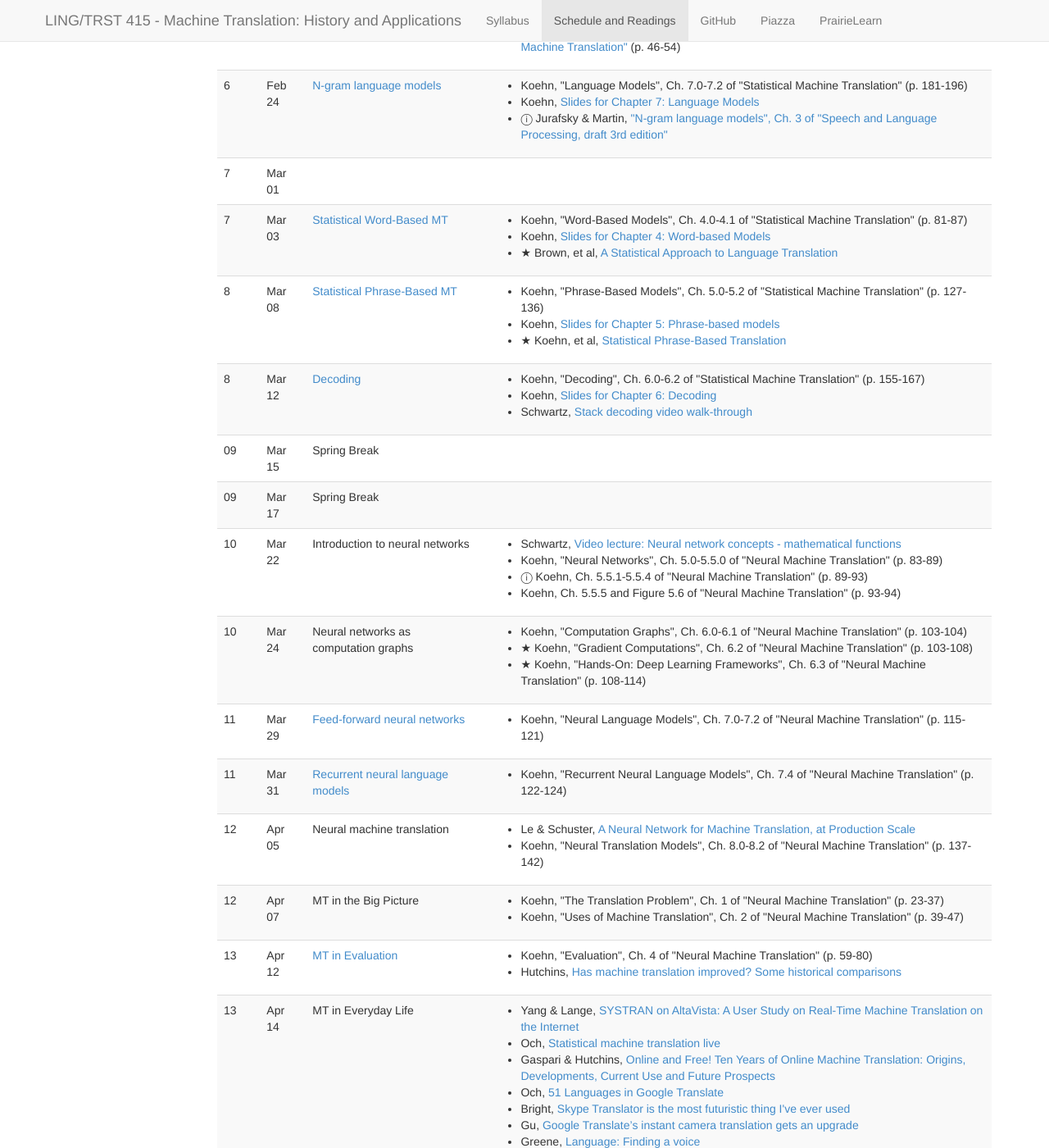
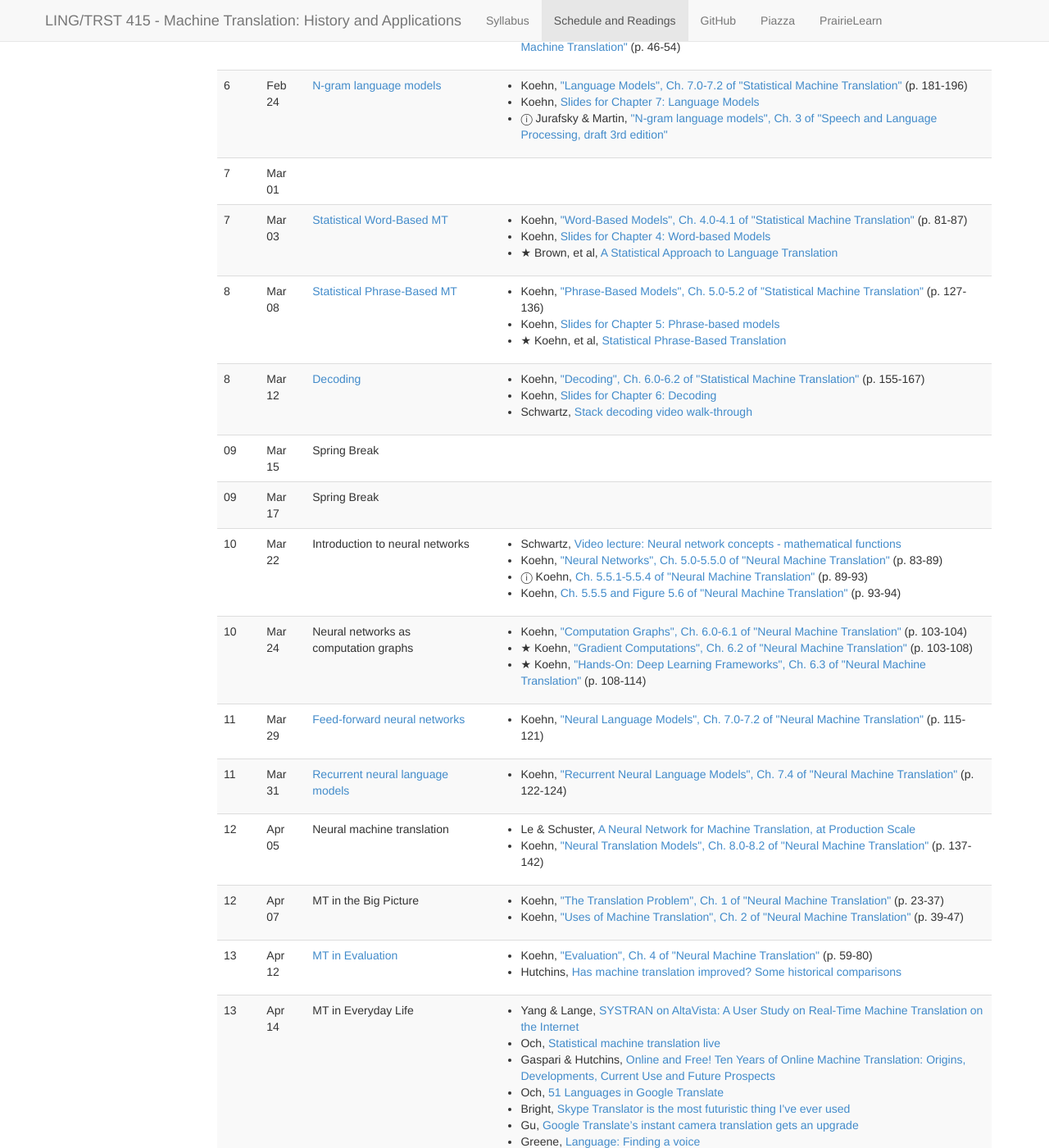
Before and after one commit to 2022-Spring-UIUC-LING415/2022-Spring-UIUC-LING415.github.io, a Jekyll site: the page built from schedule.md, in a window 1280 px wide and 1400 px high, scrolled down 1479 px. Shown: the whole window at 82% size. Built offline with Jekyll 4.4.1, drawn with Linux system fonts in a browser that asks for light colours; nearby versions of some CDN libraries; part of the change alters nothing that is shown; some of the changed text lies outside the part shown.

Commit message:
Update links

```diff
--- a/_data/schedule.yaml
+++ b/_data/schedule.yaml
@@ -17,6 +17,7 @@
       author: Koehn
       title: "\"History\", Ch. 3 of \"Neural Machine Translation\""
       pages: 49-58
+      url: https://doi-org.proxy2.library.illinois.edu/10.1017/9781108608480
     -
       author: Hutchins
       title: "\"The whisky was invisible\", or Persistent myths of MT"
@@ -256,6 +257,7 @@
       author: Koehn
       title: "\"Tree-Based Models\", Ch. 11.0-11.2 of \"Statistical Machine Translation\""
       pages: 331-346
+      url: https://doi-org.proxy2.library.illinois.edu/10.1017/CBO9780511815829
     -
       author: Koehn
       title: "Slides for Chapter 11: Tree-based Models"
@@ -309,6 +311,7 @@
       author: Koehn
       title: "\"Language Models\", Ch. 7.0-7.2 of \"Statistical Machine Translation\""
       pages: 181-196
+      url: https://doi-org.proxy2.library.illinois.edu/10.1017/CBO9780511815829
     -
       author: Koehn
       title: "Slides for Chapter 7: Language Models"
@@ -332,6 +335,7 @@
       author: Koehn
       title: "\"Word-Based Models\", Ch. 4.0-4.1 of \"Statistical Machine Translation\""
       pages: 81-87
+      url: https://doi-org.proxy2.library.illinois.edu/10.1017/CBO9780511815829
     -
       author: Koehn
       title: "Slides for Chapter 4: Word-based Models"
@@ -352,6 +356,7 @@
       author: Koehn
       title: "\"Phrase-Based Models\", Ch. 5.0-5.2 of \"Statistical Machine Translation\""
       pages: 127-136
+      url: https://doi-org.proxy2.library.illinois.edu/10.1017/CBO9780511815829
     -
       author: Koehn
       title: "Slides for Chapter 5: Phrase-based models"
@@ -372,6 +377,7 @@
       author: Koehn
       title: "\"Decoding\", Ch. 6.0-6.2 of \"Statistical Machine Translation\""
       pages: 155-167
+      url: https://doi-org.proxy2.library.illinois.edu/10.1017/CBO9780511815829
     -
       author: Koehn
       title: "Slides for Chapter 6: Decoding"
@@ -408,15 +414,18 @@
       author: Koehn
       title: "\"Neural Networks\", Ch. 5.0-5.5.0 of \"Neural Machine Translation\""
       pages: 83-89
+      url: https://doi-org.proxy2.library.illinois.edu/10.1017/9781108608480
     -
       author: Koehn
       title: "Ch. 5.5.1-5.5.4 of \"Neural Machine Translation\""
       pages: 89-93
+      url: https://doi-org.proxy2.library.illinois.edu/10.1017/9781108608480
       optional: true
     -
       author: Koehn
       title: "Ch. 5.5.5 and Figure 5.6 of \"Neural Machine Translation\""
       pages: 93-94
+      url: https://doi-org.proxy2.library.illinois.edu/10.1017/9781108608480
 -
   week: 10
   date: 2020-03-24
@@ -427,16 +436,19 @@
       author: Koehn
       title: "\"Computation Graphs\", Ch. 6.0-6.1 of \"Neural Machine Translation\""
       pages: 103-104
+      url: https://doi-org.proxy2.library.illinois.edu/10.1017/9781108608480
     -
       author: Koehn
       title: "\"Gradient Computations\", Ch. 6.2 of \"Neural Machine Translation\""
       pages: 103-108
       grad_level: true
+      url: https://doi-org.proxy2.library.illinois.edu/10.1017/9781108608480
     -
       author: Koehn
       title: "\"Hands-On: Deep Learning Frameworks\", Ch. 6.3 of \"Neural Machine Translation\""
       pages: 108-114
       grad_level: true
+      url: https://doi-org.proxy2.library.illinois.edu/10.1017/9781108608480
 -
   week: 11
   date: 2020-03-29
@@ -448,6 +460,7 @@
       author: Koehn
       title: "\"Neural Language Models\", Ch. 7.0-7.2 of \"Neural Machine Translation\""
       pages: 115-121
+      url: https://doi-org.proxy2.library.illinois.edu/10.1017/9781108608480
 -
   week: 11
   date: 2020-03-31
@@ -458,6 +471,7 @@
       author: Koehn
       title: "\"Recurrent Neural Language Models\", Ch. 7.4 of \"Neural Machine Translation\""
       pages: 122-124
+      url: https://doi-org.proxy2.library.illinois.edu/10.1017/9781108608480
 -
   week: 12
   date: 2020-04-05
@@ -471,6 +485,7 @@
       author: Koehn
       title: "\"Neural Translation Models\", Ch. 8.0-8.2 of \"Neural Machine Translation\""
       pages: 137-142
+      url: https://doi-org.proxy2.library.illinois.edu/10.1017/9781108608480
 -
   week: 12
   date: 2020-04-07
@@ -481,10 +496,12 @@
       author: Koehn
       title: "\"The Translation Problem\", Ch. 1 of \"Neural Machine Translation\""
       pages: 23-37
+      url: https://doi-org.proxy2.library.illinois.edu/10.1017/9781108608480
     -
       author: Koehn
       title: "\"Uses of Machine Translation\", Ch. 2 of \"Neural Machine Translation\""
       pages: 39-47
+      url: https://doi-org.proxy2.library.illinois.edu/10.1017/9781108608480
 -
   week: 13
   date: 2020-04-12
@@ -496,6 +513,7 @@
       author: Koehn
       title: "\"Evaluation\", Ch. 4 of \"Neural Machine Translation\""
       pages: 59-80
+      url: https://doi-org.proxy2.library.illinois.edu/10.1017/9781108608480
     -
       author: Hutchins
       title: "Has machine translation improved? Some historical comparisons"
```
